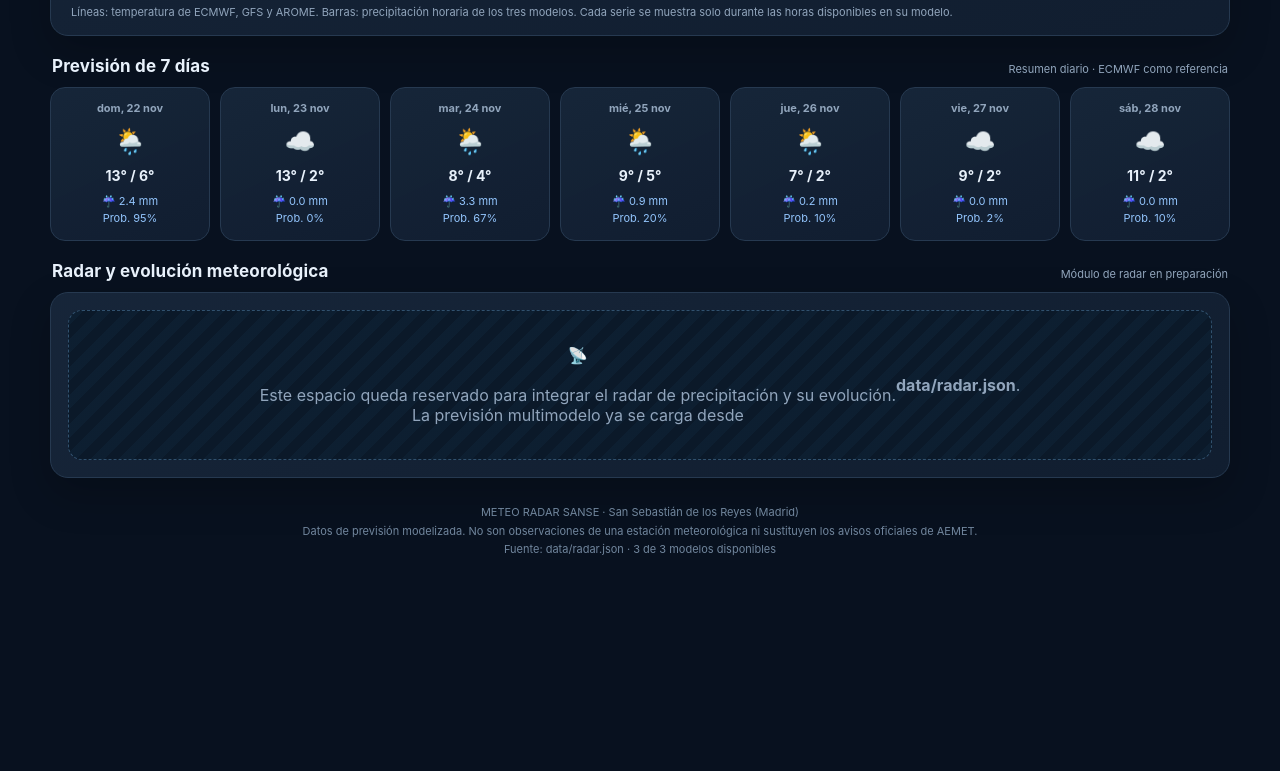
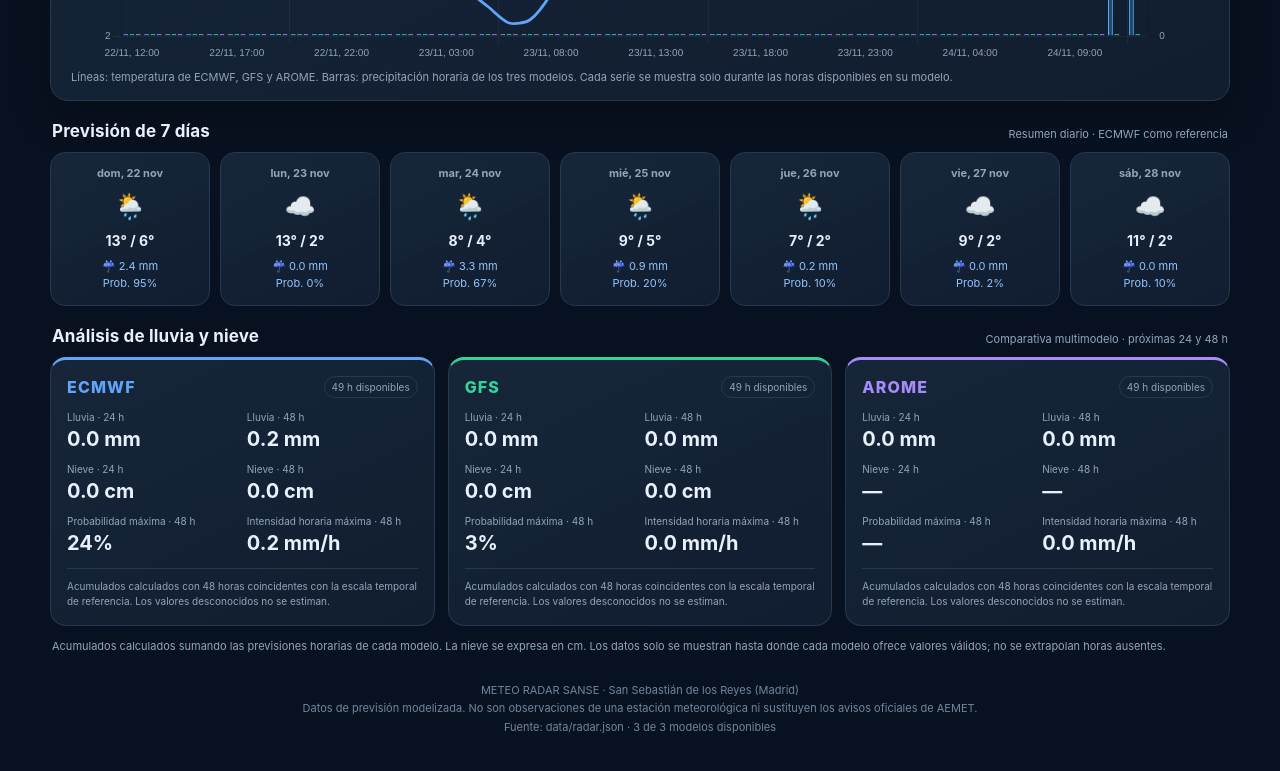
Before and after one commit to luishao11-cmyk/Meteo-Radar-Sanse, a plain HTML site: page index.html in a window 1280 px wide. Shown: the part 1115-1886 px from the top of the page. Before the commit the page ends 1710 px from the top, so only its background shows below. Drawn offline with nearby package versions, Linux system fonts and the light colour scheme.

Commit message:
Add files via upload

```diff
--- a/index.html
+++ b/index.html
@@ -64,7 +64,7 @@
     .stat-value { font-size:14px; font-weight:650; margin-top:4px; }
     .ecmwf { border-top:3px solid var(--blue); } .gfs { border-top:3px solid var(--green); } .arome { border-top:3px solid var(--purple); }
     .chart-card { padding:20px 20px 16px; }
-    .chart-wrap { position:relative; height:390px; width:100%; }
+    .chart-wrap { position:relative; height:455px; width:100%; }
     canvas { display:block; width:100% !important; height:100% !important; }
     .legend-note { color:var(--muted); font-size:11px; margin-top:8px; }
     .forecast { display:grid; grid-template-columns:repeat(7,1fr); gap:10px; }
@@ -73,7 +73,18 @@
     .day-icon { font-size:25px; margin:11px 0; }
     .day-range { font-weight:750; font-size:14px; white-space:nowrap; }
     .day-rain { color:#93c5fd; font-size:11px; margin-top:9px; line-height:1.55; }
-    .radar-placeholder { display:flex; align-items:center; justify-content:center; min-height:150px; text-align:center; color:var(--muted); background:repeating-linear-gradient(135deg,rgba(56,189,248,.035) 0 10px,transparent 10px 20px),#0b1929; border:1px dashed #31516e; border-radius:14px; padding:22px; }
+    .rain-grid { display:grid; grid-template-columns:repeat(3,1fr); gap:13px; }
+    .rain-model { background:linear-gradient(155deg,rgba(23,38,58,.96),rgba(17,30,48,.98)); border:1px solid var(--line); border-radius:16px; padding:16px; min-width:0; }
+    .rain-model.ecmwf { border-top:3px solid var(--blue); } .rain-model.gfs { border-top:3px solid var(--green); } .rain-model.arome { border-top:3px solid var(--purple); }
+    .rain-model-head { display:flex; justify-content:space-between; align-items:center; gap:8px; margin-bottom:13px; }
+    .rain-model-name { font-weight:800; letter-spacing:.07em; }
+    .rain-window { color:var(--muted); font-size:10px; border:1px solid var(--line); border-radius:999px; padding:4px 7px; }
+    .rain-values { display:grid; grid-template-columns:repeat(2,minmax(0,1fr)); gap:12px 9px; }
+    .rain-stat-label { color:var(--muted); font-size:10px; }
+    .rain-stat-value { font-size:20px; font-weight:750; margin-top:4px; }
+    .rain-model-note { color:var(--muted); font-size:10px; line-height:1.5; margin-top:13px; padding-top:10px; border-top:1px solid var(--line); }
+    .rain-footnote { color:var(--muted); font-size:11px; line-height:1.6; margin:12px 2px 0; }
+    @media (max-width:760px) { .rain-grid { grid-template-columns:1fr; } .rain-model { padding:14px; } .rain-stat-value { font-size:19px; } }
     footer { color:#71869d; font-size:11px; text-align:center; margin-top:25px; line-height:1.7; }
     .error-box { display:none; margin-top:14px; border:1px solid #7f1d1d; background:#3a1720; color:#fecdd3; border-radius:12px; padding:12px; font-size:12px; }
     @media (max-width:760px) {
@@ -85,7 +96,7 @@
       .forecast { grid-template-columns:repeat(2,1fr); }
       .day:last-child { grid-column:span 2; }
       .chart-card { padding:13px 10px 12px; }
-      .chart-wrap { height:300px; }
+      .chart-wrap { height:335px; }
     }
     @media (min-width:520px) and (max-width:760px) { .forecast { grid-template-columns:repeat(4,1fr); } .day:last-child { grid-column:auto; } }
   </style>
@@ -153,10 +164,11 @@
     </section>
 
     <section class="section">
-      <div class="section-head"><h2>Radar y evolución meteorológica</h2><div class="hint">Módulo de radar en preparación</div></div>
-      <div class="card">
-        <div class="radar-placeholder">📡<br><br>Este espacio queda reservado para integrar el radar de precipitación y su evolución.<br>La previsión multimodelo ya se carga desde <strong>data/radar.json</strong>.</div>
+      <div class="section-head"><h2>Análisis de lluvia y nieve</h2><div class="hint">Comparativa multimodelo · próximas 24 y 48 h</div></div>
+      <div id="rainAnalysis" class="rain-grid">
+        <article class="rain-model"><div class="rain-model-head"><span class="rain-model-name">Cargando análisis…</span></div><div class="rain-model-note">Calculando acumulados a partir de data/radar.json.</div></article>
       </div>
+      <div class="rain-footnote">Acumulados calculados sumando las previsiones horarias de cada modelo. La nieve se expresa en cm. Los datos solo se muestran hasta donde cada modelo ofrece valores válidos; no se extrapolan horas ausentes.</div>
     </section>
 
     <footer>
@@ -274,7 +286,7 @@
           type:"bar",label:`Precip. ${meta.title} · mm/h`,
           data:refTimes.map(ms=>{const i=timeIndex.get(ms);return h&&i!==undefined?get(h.precipitation,i):null;}),
           backgroundColor:rgba,borderColor:meta.color,borderWidth:1,
-          yAxisID:"y1",barPercentage:.62,categoryPercentage:.82,maxBarThickness:9,order:2
+          yAxisID:"y1",barPercentage:.78,categoryPercentage:.90,maxBarThickness:13,minBarLength:2,borderRadius:2,order:2
         });
       });
       const canvas=document.getElementById("evolutionChart");
@@ -303,6 +315,44 @@
           }
         }
       });
+    }
+    function renderRainAnalysis(data, now) {
+      const container=document.getElementById("rainAnalysis");
+      const base=hourly(data.models?.ecmwf);
+      if(!base) { container.innerHTML='<article class="rain-model"><div class="rain-model-note">No hay horas de referencia para calcular los acumulados.</div></article>'; return; }
+      const reference=nextIndices(base.time,now,48).map(i=>new Date(base.time[i]).getTime());
+      const cards=Object.entries(MODEL_META).map(([key,meta])=>{
+        const model=data.models?.[key], h=hourly(model);
+        if(!model || model.status!=="ok" || !h) return `<article class="rain-model ${meta.card}"><div class="rain-model-head"><span class="rain-model-name">${meta.title}</span></div><div class="rain-model-note">Modelo no disponible en esta actualización.</div></article>`;
+        const index=new Map(h.time.map((t,i)=>[new Date(t).getTime(),i]));
+        const values=reference.map(ms=>index.has(ms)?index.get(ms):-1);
+        const summarize=hours=>{
+          const selected=values.slice(0,hours);
+          const rain=selected.reduce((sum,i)=>sum+(i>=0&&valid(get(h.precipitation,i))?Number(get(h.precipitation,i)):0),0);
+          const snow=selected.reduce((sum,i)=>sum+(i>=0&&valid(get(h.snowfall,i))?Number(get(h.snowfall,i)):0),0);
+          const rainKnown=selected.some(i=>i>=0&&valid(get(h.precipitation,i)));
+          const snowKnown=selected.some(i=>i>=0&&valid(get(h.snowfall,i)));
+          const probs=selected.map(i=>i>=0?get(h.precipitation_probability,i):null).filter(valid).map(Number);
+          const peak=selected.map(i=>i>=0?get(h.precipitation,i):null).filter(valid).map(Number);
+          return {rain:rainKnown?rain:null,snow:snowKnown?snow:null,prob:probs.length?Math.max(...probs):null,peak:peak.length?Math.max(...peak):null,count:selected.filter(i=>i>=0).length};
+        };
+        const a=summarize(24), b=summarize(48);
+        const available=values.filter(i=>i>=0).length;
+        const stat=(label,value)=>`<div><div class="rain-stat-label">${label}</div><div class="rain-stat-value">${value}</div></div>`;
+        return `<article class="rain-model ${meta.card}">
+          <div class="rain-model-head"><span class="rain-model-name" style="color:${meta.color}">${meta.title}</span><span class="rain-window">${available} h disponibles</span></div>
+          <div class="rain-values">
+            ${stat('Lluvia · 24 h',fmt(a.rain,1,' mm'))}
+            ${stat('Lluvia · 48 h',fmt(b.rain,1,' mm'))}
+            ${stat('Nieve · 24 h',fmt(a.snow,1,' cm'))}
+            ${stat('Nieve · 48 h',fmt(b.snow,1,' cm'))}
+            ${stat('Probabilidad máxima · 48 h',fmt(b.prob,0,'%'))}
+            ${stat('Intensidad horaria máxima · 48 h',fmt(b.peak,1,' mm/h'))}
+          </div>
+          <div class="rain-model-note">${available?`Acumulados calculados con ${Math.min(available,48)} horas coincidentes con la escala temporal de referencia.`:'Sin horas coincidentes para comparar.'} Los valores desconocidos no se estiman.</div>
+        </article>`;
+      });
+      container.innerHTML=cards.join('');
     }
     function renderForecast(data, now) {
       const d=daily(data.models?.ecmwf), container=document.getElementById("forecast");
@@ -335,7 +385,7 @@
           document.getElementById("coordinates").textContent=`${Number(loc.latitude).toFixed(4)}° N · ${Math.abs(Number(loc.longitude)).toFixed(4)}° O · ${fmt(loc.elevation,0," m")}`;
         }
         const now=new Date();
-        renderCurrent(data); renderModels(data,now); renderChart(data,now); renderForecast(data,now);
+        renderCurrent(data); renderModels(data,now); renderChart(data,now); renderForecast(data,now); renderRainAnalysis(data,now);
         const generated=data.generated_at?new Date(data.generated_at):null;
         const generatedText=generated&&!Number.isNaN(generated.getTime())?new Intl.DateTimeFormat("es-ES",{dateStyle:"short",timeStyle:"short"}).format(generated):"fecha no disponible";
         document.getElementById("updatedAt").textContent=`Datos generados: ${generatedText}`;
```
